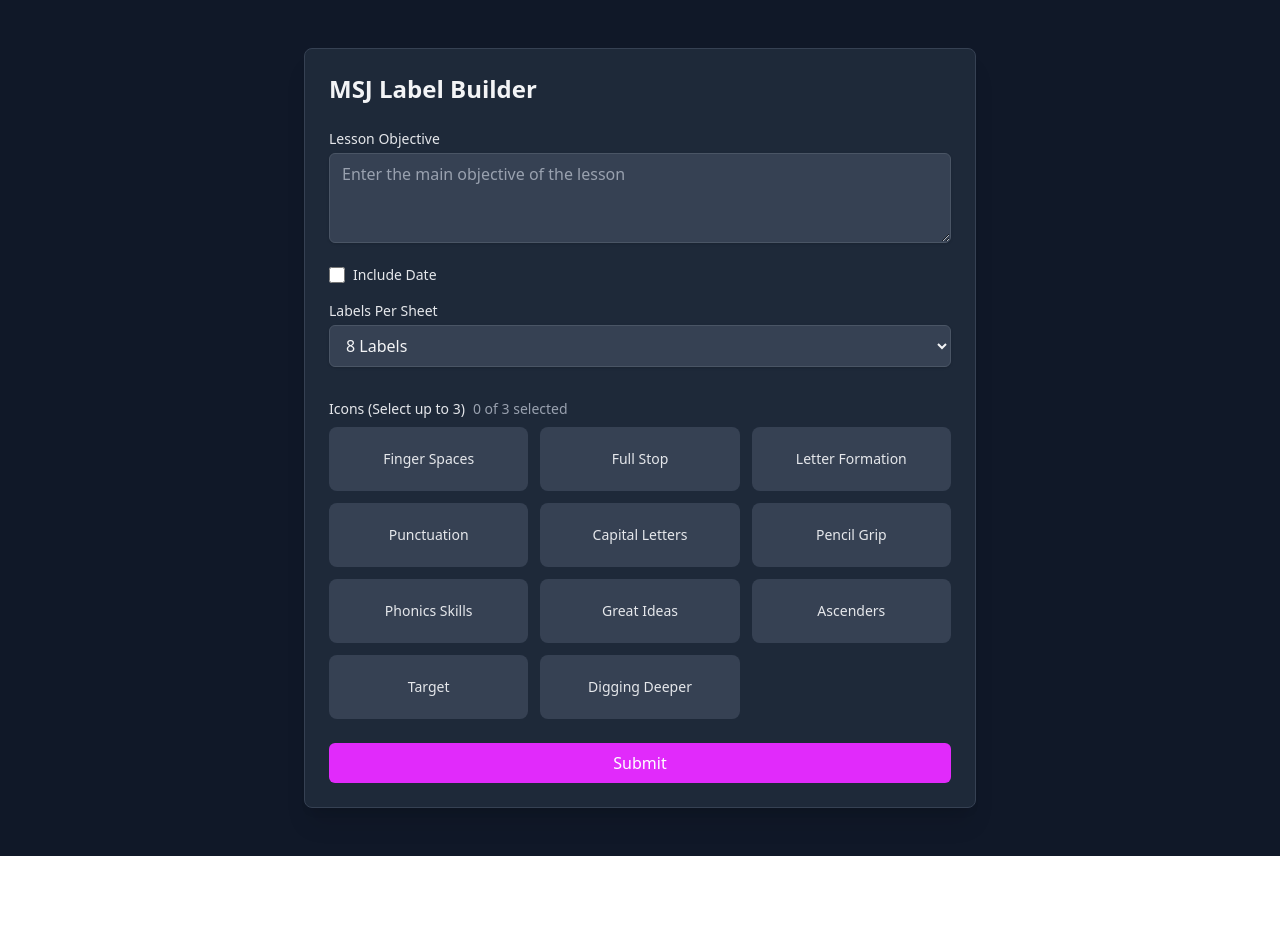
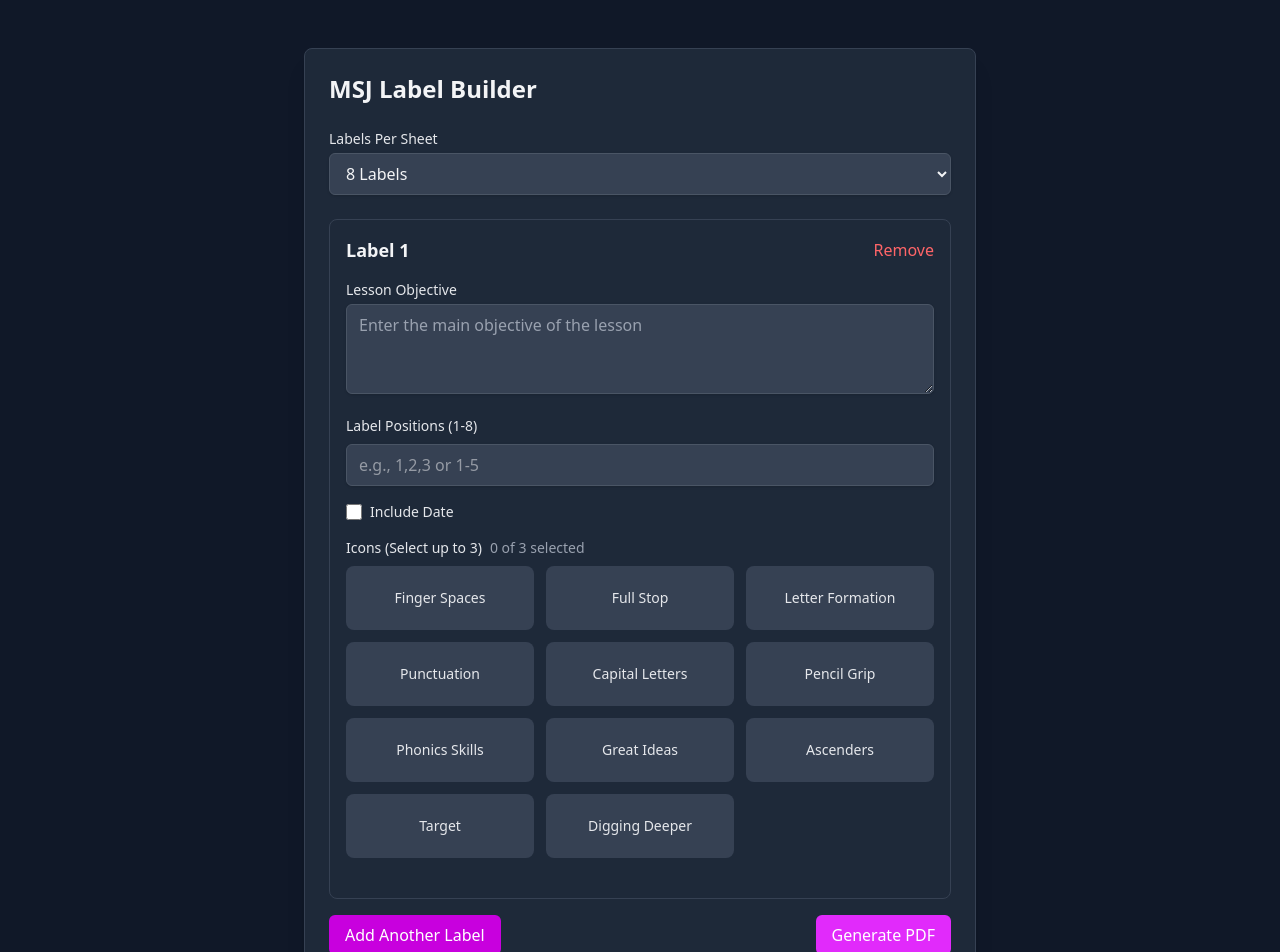
Before and after one commit to cmj91uk/label-designer, a React (Vite) app: page / in a window 1280 px wide. Shown: the top 952 px of the page. Before the commit the page ends 856 px from the top, so only its background shows below. Built offline with nearby package versions, Linux system fonts and the light colour scheme.

Commit message:
Different types of label

```diff
--- a/src/components/LessonForm.tsx
+++ b/src/components/LessonForm.tsx
@@ -1,11 +1,11 @@
 /* AI-Generated Code Start
- * Generated on: 2024-03-16
- * Purpose: Lesson form component based on JSON schema
+ * Generated on: 2024-03-21
+ * Purpose: Multi-label form component
  * Generator: Cursor AI
  */
 
-import React from 'react';
-import { useForm, SubmitHandler, Controller } from 'react-hook-form';
+import React, { useState } from 'react';
+import { useForm, SubmitHandler, Controller, useFieldArray } from 'react-hook-form';
 import { TextArea, Select, Checkbox } from './FormControls';
 import DatePicker from 'react-datepicker';
 import "react-datepicker/dist/react-datepicker.css";
@@ -30,13 +30,18 @@ interface Icon {
   image: string;
 }
 
-interface LessonFormData {
+interface LabelSpec {
   lessonObjective: string;
   useDate: boolean;
   date?: string;
   dateFormat: 'long' | 'short';
+  icons: Icon[];
+  positions: number[];
+}
+
+interface LessonFormData {
   labelsPerSheet: number;
-  icons: Icon[];
+  labels: LabelSpec[];
 }
 
 const LABELS_PER_SHEET_OPTIONS = [
@@ -71,76 +76,63 @@ const LABEL_FORMATS: { [key: string]: ILabelFormat } = {
   '65': SixtyFivePerSheet,
 };
 
-export const LessonForm: React.FC = () => {
-  const {
-    register,
-    control,
-    handleSubmit,
-    watch,
-    formState: { errors },
-  } = useForm<LessonFormData>({
-    defaultValues: {
-      lessonObjective: '',
-      useDate: false,
-      date: '',
-      dateFormat: 'short',
-      labelsPerSheet: 8,
-      icons: AVAILABLE_ICONS,
-    }
-  });
-
-  const useDate = watch('useDate');
-  const iconValues = watch('icons');
-
-  const selectedIconsCount = iconValues?.filter(icon => icon.enabled).length || 0;
+const LabelSpecForm: React.FC<{
+  index: number;
+  register: any;
+  control: any;
+  errors: any;
+  watch: any;
+  remove: (index: number) => void;
+  totalPositions: number;
+}> = ({ index, register, control, errors, watch, remove, totalPositions }) => {
+  const useDate = watch(`labels.${index}.useDate`);
+  const iconValues = watch(`labels.${index}.icons`);
+  const selectedIconsCount = iconValues?.filter((icon: Icon) => icon.enabled).length || 0;
   const MAX_ICONS = 3;
 
-  const onSubmit: SubmitHandler<LessonFormData> = async (data) => {
-    const labelsPerSheet = parseInt(data.labelsPerSheet.toString(), 10);
-    const format = LABEL_FORMATS[labelsPerSheet];
-
-    if (!format) {
-      console.error('Invalid label format');
-      return;
-    }
-
-    const selectedIcons = data.icons
-      .filter(icon => icon.enabled)
-      .map(icon => icon.image);
-
-    const labelSpec: ILabelSpec = {
-      date: data.useDate ? new Date(data.date!) : undefined,
-      objective: data.lessonObjective,
-      images: selectedIcons,
-      dateFormat: data.dateFormat
-    };
-
-    try {
-      await buildPdf(format, labelSpec);
-    } catch (error) {
-      console.error('Error generating PDF:', error);
-    }
-  };
-
   return (
-    <form onSubmit={handleSubmit(onSubmit)} className="max-w-2xl mx-auto p-6 bg-gray-800 rounded-lg shadow-xl border border-gray-700">
-      <h2 className="text-2xl font-bold mb-6 text-gray-100">MSJ Label Builder</h2>
+    <div className="p-4 mb-4 border border-gray-700 rounded-lg">
+      <div className="flex justify-between items-center mb-4">
+        <h3 className="text-lg font-semibold text-gray-100">Label {index + 1}</h3>
+        <button
+          type="button"
+          onClick={() => remove(index)}
+          className="text-red-400 hover:text-red-300"
+        >
+          Remove
+        </button>
+      </div>
 
       <TextArea
         label="Lesson Objective"
         register={register}
-        error={errors.lessonObjective?.message}
+        error={errors?.labels?.[index]?.lessonObjective?.message}
         placeholder="Enter the main objective of the lesson"
         rows={3}
         className="bg-gray-700 text-gray-100 border-gray-600 focus:border-fuchsia-400 placeholder-gray-400"
-        {...register("lessonObjective")}
+        {...register(`labels.${index}.lessonObjective`)}
       />
+
+      <div className="mb-4">
+        <label className="block text-sm font-medium text-gray-200 mb-2">
+          Label Positions (1-{totalPositions})
+        </label>
+        <input
+          type="text"
+          placeholder="e.g., 1,2,3 or 1-5"
+          className="w-full px-3 py-2 border rounded-md shadow-sm bg-gray-700 text-gray-100 border-gray-600 focus:border-fuchsia-400"
+          {...register(`labels.${index}.positions`)}
+        />
+        {errors?.labels?.[index]?.positions && (
+          <p className="mt-1 text-sm text-red-400">{errors.labels[index].positions.message}</p>
+        )}
+      </div>
 
       <Checkbox
         label="Include Date"
         register={register}
-        error={errors.useDate?.message}
-        {...register("useDate")}
+        error={errors?.labels?.[index]?.useDate?.message}
+        {...register(`labels.${index}.useDate`)}
       />
 
       {useDate && (
@@ -150,7 +142,7 @@ export const LessonForm: React.FC = () => {
           </label>
           <Controller
             control={control}
-            name="date"
+            name={`labels.${index}.date`}
             rules={{
               validate: (value) => {
                 if (useDate && !value) {
@@ -185,32 +177,17 @@ export const LessonForm: React.FC = () => {
             <Select
               label="Date Format"
               register={register}
-              error={errors.dateFormat?.message}
+              error={errors?.labels?.[index]?.dateFormat?.message}
               options={[
                 { value: 'short', label: 'Short (1/1/2024)' },
                 { value: 'long', label: 'Long (Monday 1st January 2024)' }
               ]}
               className="bg-gray-700 text-gray-100 border-gray-600 focus:border-fuchsia-400"
-              {...register("dateFormat")}
+              {...register(`labels.${index}.dateFormat`)}
             />
           </div>
         </div>
       )}
-
-      <Select
-        label="Labels Per Sheet"
-        register={register}
-        error={errors.labelsPerSheet?.message}
-        options={LABELS_PER_SHEET_OPTIONS}
-        className="mb-4 bg-gray-700 text-gray-100 border-gray-600 focus:border-fuchsia-400"
-        {...register("labelsPerSheet", {
-          required: "Labels per sheet is required",
-          validate: (value) => {
-            const numValue = parseInt(value.toString(), 10);
-            return [8, 14, 18, 21, 24, 65].includes(numValue) || "Invalid number of labels per sheet";
-          }
-        })}
-      />
 
       <div className="mb-6">
         <label className="block text-sm font-medium text-gray-200 mb-2">
@@ -219,13 +196,13 @@ export const LessonForm: React.FC = () => {
             {selectedIconsCount} of {MAX_ICONS} selected
           </span>
         </label>
-        {errors.icons && (
-          <p className="text-sm text-red-400 mb-2">{errors.icons.message}</p>
+        {errors?.labels?.[index]?.icons && (
+          <p className="text-sm text-red-400 mb-2">{errors.labels[index].icons.message}</p>
         )}
         <div className="grid grid-cols-2 md:grid-cols-3 gap-3">
-          {AVAILABLE_ICONS.map((icon, index) => {
-            const inputId = `icon-${index}`;
-            const isSelected = iconValues?.[index]?.enabled;
+          {AVAILABLE_ICONS.map((icon, iconIndex) => {
+            const inputId = `icon-${index}-${iconIndex}`;
+            const isSelected = iconValues?.[iconIndex]?.enabled;
             const isDisabled = !isSelected && selectedIconsCount >= MAX_ICONS;
 
             return (
@@ -249,7 +226,7 @@ export const LessonForm: React.FC = () => {
                   id={inputId}
                   disabled={isDisabled}
                   className="sr-only"
-                  {...register(`icons.${index}.enabled`, {
+                  {...register(`labels.${index}.icons.${iconIndex}.enabled`, {
                     onChange: (e) => {
                       if (e.target.checked && selectedIconsCount >= MAX_ICONS) {
                         e.preventDefault();
@@ -264,13 +241,160 @@ export const LessonForm: React.FC = () => {
           })}
         </div>
       </div>
+    </div>
+  );
+};
 
-      <button
-        type="submit"
-        className="w-full bg-fuchsia-500 text-white py-2 px-4 rounded-md hover:bg-fuchsia-600 focus:outline-none focus:ring-2 focus:ring-fuchsia-400 focus:ring-offset-2 focus:ring-offset-gray-800 transition-colors"
-      >
-        Submit
-      </button>
+export const LessonForm: React.FC = () => {
+  const {
+    register,
+    control,
+    handleSubmit,
+    watch,
+    formState: { errors },
+  } = useForm<LessonFormData>({
+    defaultValues: {
+      labelsPerSheet: 8,
+      labels: [{
+        lessonObjective: '',
+        useDate: false,
+        date: '',
+        dateFormat: 'short',
+        icons: AVAILABLE_ICONS,
+        positions: []
+      }]
+    }
+  });
+
+  const { fields, append, remove } = useFieldArray({
+    control,
+    name: "labels"
+  });
+
+  const labelsPerSheet = watch('labelsPerSheet');
+  const format = LABEL_FORMATS[labelsPerSheet];
+  const totalPositions = format ? format.countX * format.countY : 0;
+
+  const parsePositions = (posStr: string): number[] => {
+    if (!posStr) return [];
+
+    const positions: number[] = [];
+    const parts = posStr.split(',').map(p => p.trim());
+
+    for (const part of parts) {
+      if (part.includes('-')) {
+        const [start, end] = part.split('-').map(Number);
+        if (!isNaN(start) && !isNaN(end)) {
+          for (let i = start; i <= end; i++) {
+            if (i > 0 && i <= totalPositions && !positions.includes(i)) {
+              positions.push(i);
+            }
+          }
+        }
+      } else {
+        const num = Number(part);
+        if (!isNaN(num) && num > 0 && num <= totalPositions && !positions.includes(num)) {
+          positions.push(num);
+        }
+      }
+    }
+
+    return positions.sort((a, b) => a - b);
+  };
+
+  const onSubmit: SubmitHandler<LessonFormData> = async (data) => {
+    const format = LABEL_FORMATS[data.labelsPerSheet];
+
+    if (!format) {
+      console.error('Invalid label format');
+      return;
+    }
+
+    // Convert form data to IMultiLabelSpec
+    const specs = new Array(totalPositions).fill(null);
+
+    data.labels.forEach(label => {
+      const positions = parsePositions(label.positions.toString());
+      const selectedIcons = label.icons
+        .filter(icon => icon.enabled)
+        .map(icon => icon.image);
+
+      const spec: ILabelSpec = {
+        date: label.useDate ? new Date(label.date!) : undefined,
+        objective: label.lessonObjective,
+        images: selectedIcons,
+        dateFormat: label.dateFormat
+      };
+
+      positions.forEach(pos => {
+        specs[pos - 1] = spec;
+      });
+    });
+
+    try {
+      await buildPdf(format, { specs });
+    } catch (error) {
+      console.error('Error generating PDF:', error);
+    }
+  };
+
+  return (
+    <form onSubmit={handleSubmit(onSubmit)} className="max-w-2xl mx-auto p-6 bg-gray-800 rounded-lg shadow-xl border border-gray-700">
+      <h2 className="text-2xl font-bold mb-6 text-gray-100">MSJ Label Builder</h2>
+
+      <div className="mb-6">
+        <Select
+          label="Labels Per Sheet"
+          register={register}
+          error={errors.labelsPerSheet?.message}
+          options={LABELS_PER_SHEET_OPTIONS}
+          className="bg-gray-700 text-gray-100 border-gray-600 focus:border-fuchsia-400"
+          {...register("labelsPerSheet", {
+            required: "Labels per sheet is required",
+            validate: (value) => {
+              const numValue = parseInt(value.toString(), 10);
+              return [8, 14, 18, 21, 24, 65].includes(numValue) || "Invalid number of labels per sheet";
+            }
+          })}
+        />
+      </div>
+
+      {fields.map((field, index) => (
+        <LabelSpecForm
+          key={field.id}
+          index={index}
+          register={register}
+          control={control}
+          errors={errors}
+          watch={watch}
+          remove={remove}
+          totalPositions={totalPositions}
+        />
+      ))}
+
+      <div className="flex justify-between mt-4">
+        <button
+          type="button"
+          onClick={() => append({
+            lessonObjective: '',
+            useDate: false,
+            date: '',
+            dateFormat: 'short',
+            icons: AVAILABLE_ICONS,
+            positions: []
+          })}
+          className="px-4 py-2 bg-fuchsia-600 text-white rounded-md hover:bg-fuchsia-700"
+        >
+          Add Another Label
+        </button>
+
+        <button
+          type="submit"
+          className="px-4 py-2 bg-fuchsia-500 text-white rounded-md hover:bg-fuchsia-600"
+        >
+          Generate PDF
+        </button>
+      </div>
     </form>
   );
 };
```
Also changed, not shown: src/pdf-builder.ts (+50 -13 lines).
